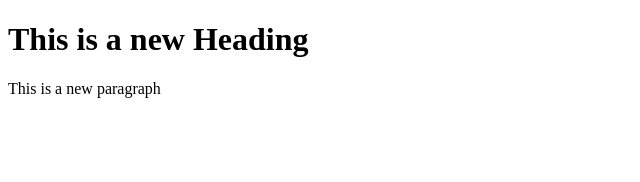
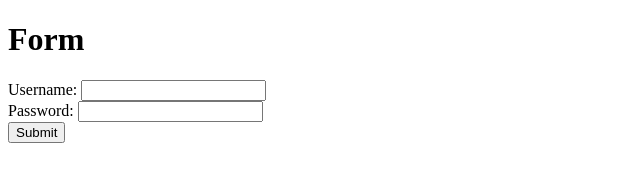
Before and after one commit to sayyed-abrar/sampleproject, a plain HTML site: page index.html in a window 1280 px wide. Shown: the whole page, without its empty margins (0-640 px from the left). Drawn offline with Linux system fonts and the light colour scheme.

Commit message:
form added

```diff
--- a/index.html
+++ b/index.html
@@ -4,7 +4,15 @@
 	<title>Demo</title>
 </head>
 <body>
-	<h1>This is a new Heading</h1>
-	<p>This is a new paragraph</p>
+	<h1>Form</h1>
+	<form action="abc" method="post">
+		<label>Username: </label>
+		<input type="" name="username">
+		<br>
+		<label>Password: </label>
+		<input type="Password" name="password">
+		<br>
+		<input type="submit" name="">
+	</form>
 </body>
 </html>
```
